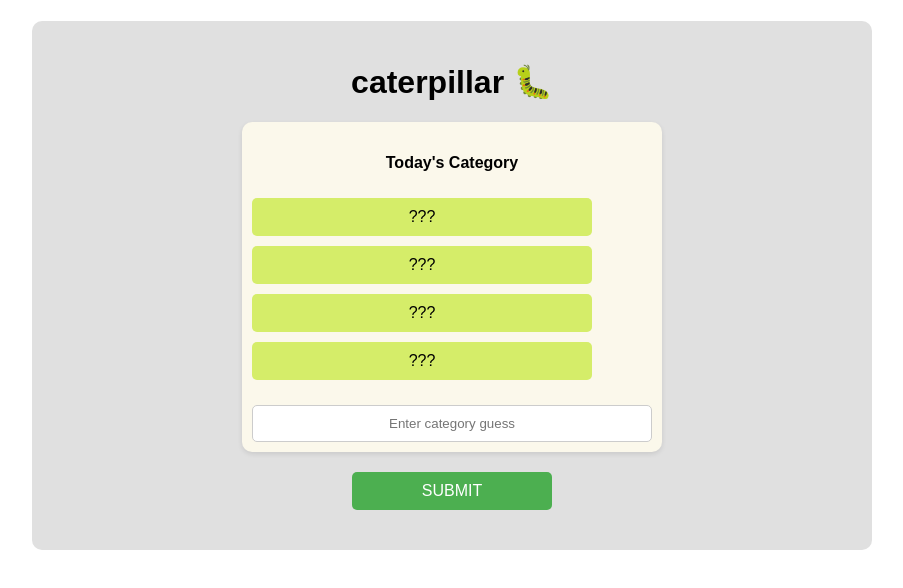
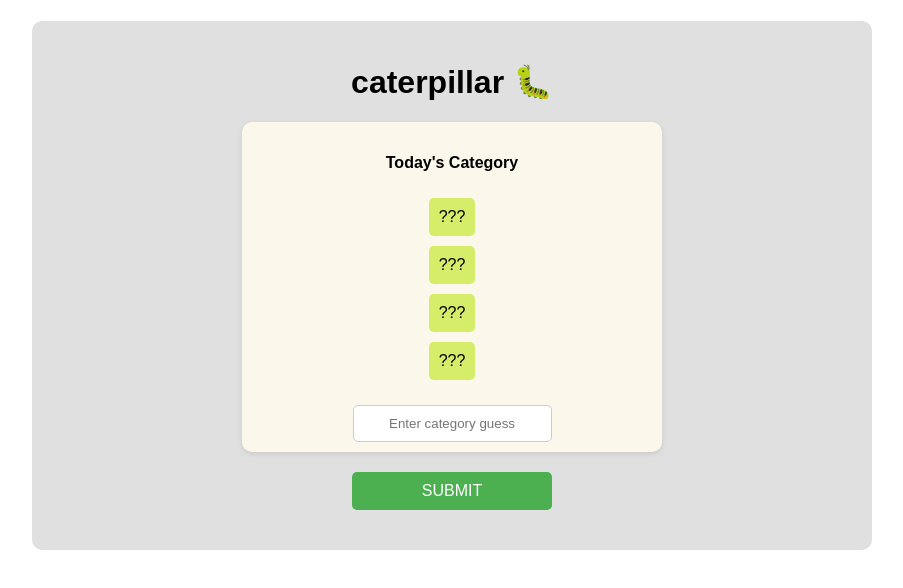
Before and after one commit to aschneidman28/caterpillar-game-react, a React (Create React App) app: page / in a window 1280 px wide. Shown: the top 588 px of the page, without its empty margins (188-1091 px from the left). Built offline with nearby package versions, Linux system fonts and the light colour scheme.

Commit message:
Update App.css

```diff
--- a/src/App.css
+++ b/src/App.css
@@ -41,6 +41,8 @@
 .clue {
   margin: 5px 0;
   max-width: 80%;
+  margin-left: auto;
+  margin-right: auto;
   padding: 10px;
   border-radius: 5px;
   text-align: center;
@@ -60,7 +62,9 @@
 }
 
 input[type="text"] {
-  width: 100%;
+  max-width: 80%;
+  margin-left: auto;
+  margin-right: auto;
   padding: 10px;
   border: 1px solid #ccc;
   border-radius: 5px;
```
